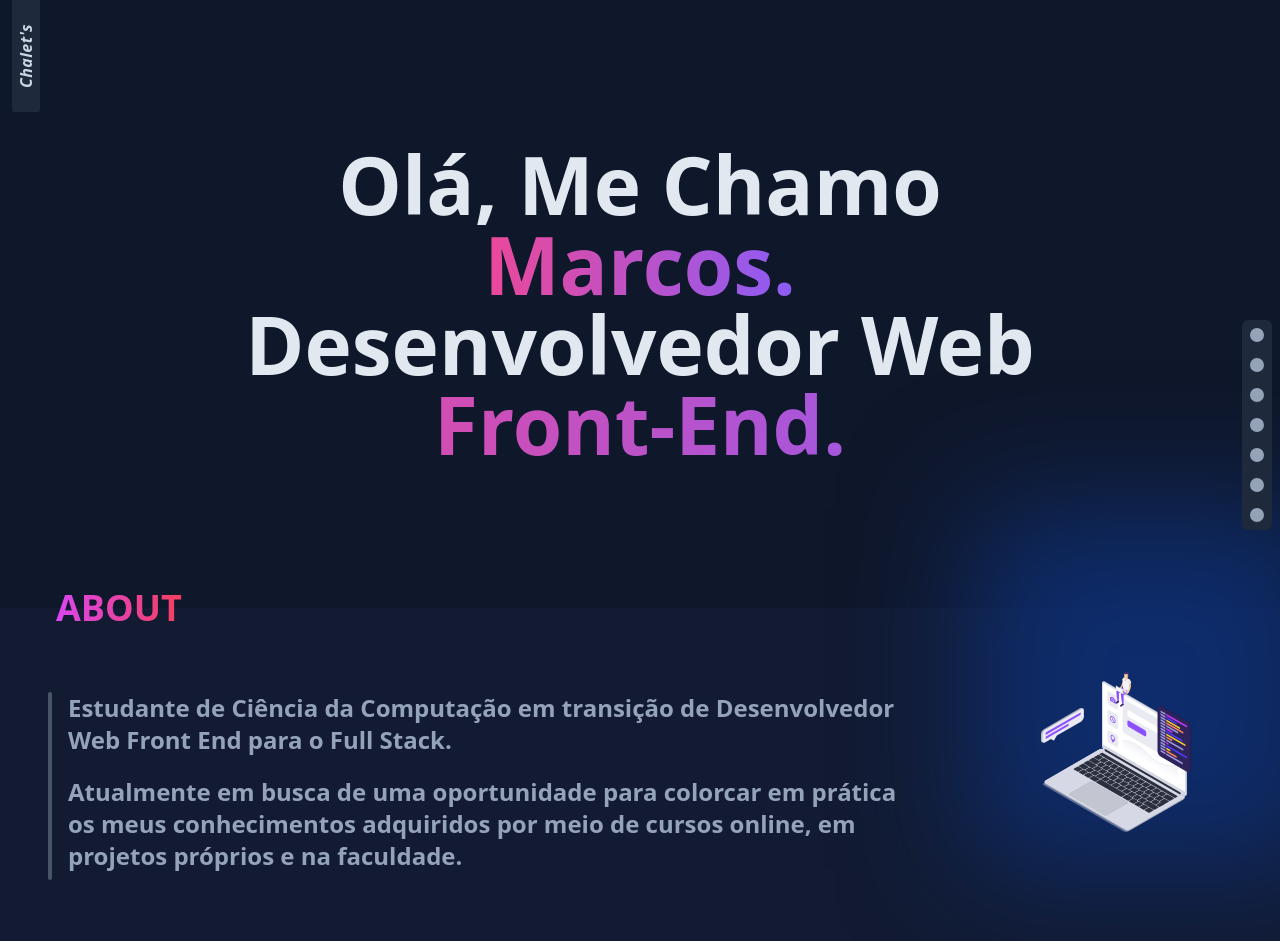
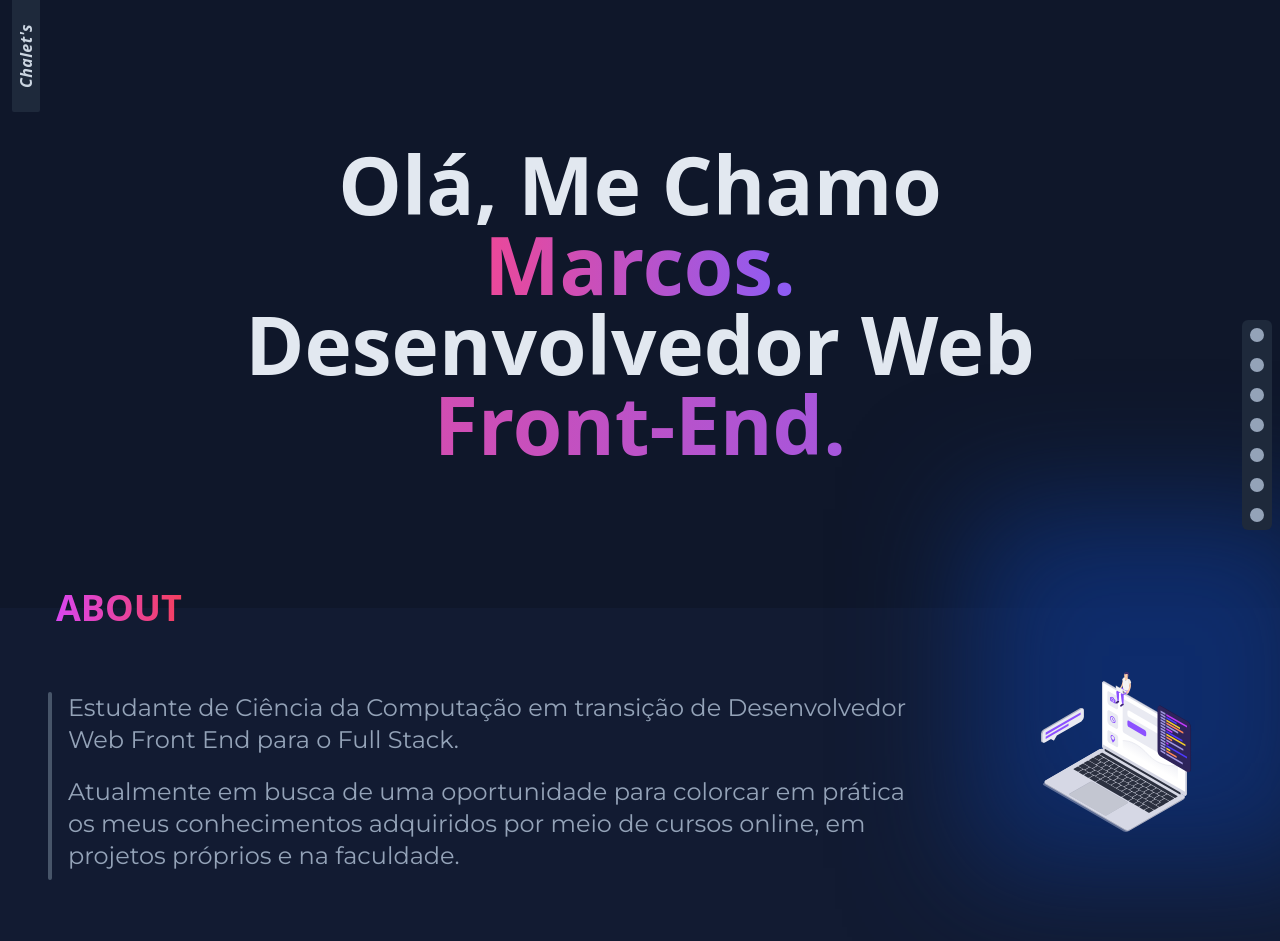
Before and after one commit to marcosChalet/portfolio, a Next.js app: page / in a window 1280 px wide. Shown: the top 941 px of the page. Built offline with nearby package versions, Linux system fonts and the light colour scheme; no server answers.

Commit message:
refactor: mudando fonte do sobre

```diff
--- a/src/components/About/index.tsx
+++ b/src/components/About/index.tsx
@@ -1,6 +1,15 @@
 import { SectionVisibleType } from '@/core/SectionVisible.type';
 import { useEffect } from 'react';
 import Layout from '../ui/Layout';
+
+import { Montserrat } from 'next/font/google';
+const montserrat = Montserrat({
+  display: 'block',
+  style: 'italic',
+  weight: '400',
+  subsets: ['latin'],
+  variable: '--font-sans',
+});
 
 export default function About({ isVisible, setSection }: SectionVisibleType) {
   useEffect(() => {
@@ -18,7 +27,7 @@ export default function About({ isVisible, setSection }: SectionVisibleType) {
       </h1>
       <div className="relative mx-2 flex w-full px-5 py-1 text-left text-sm font-semibold sm:basis-3/4 sm:text-xl xl:text-2xl">
         <span className="absolute -ml-5 h-full w-1 rounded-sm bg-slate-600" />
-        <div>
+        <div className={montserrat.className}>
           <span>
             Estudante de Ciência da Computação em transição de Desenvolvedor Web
             Front End para o Full Stack.
```
